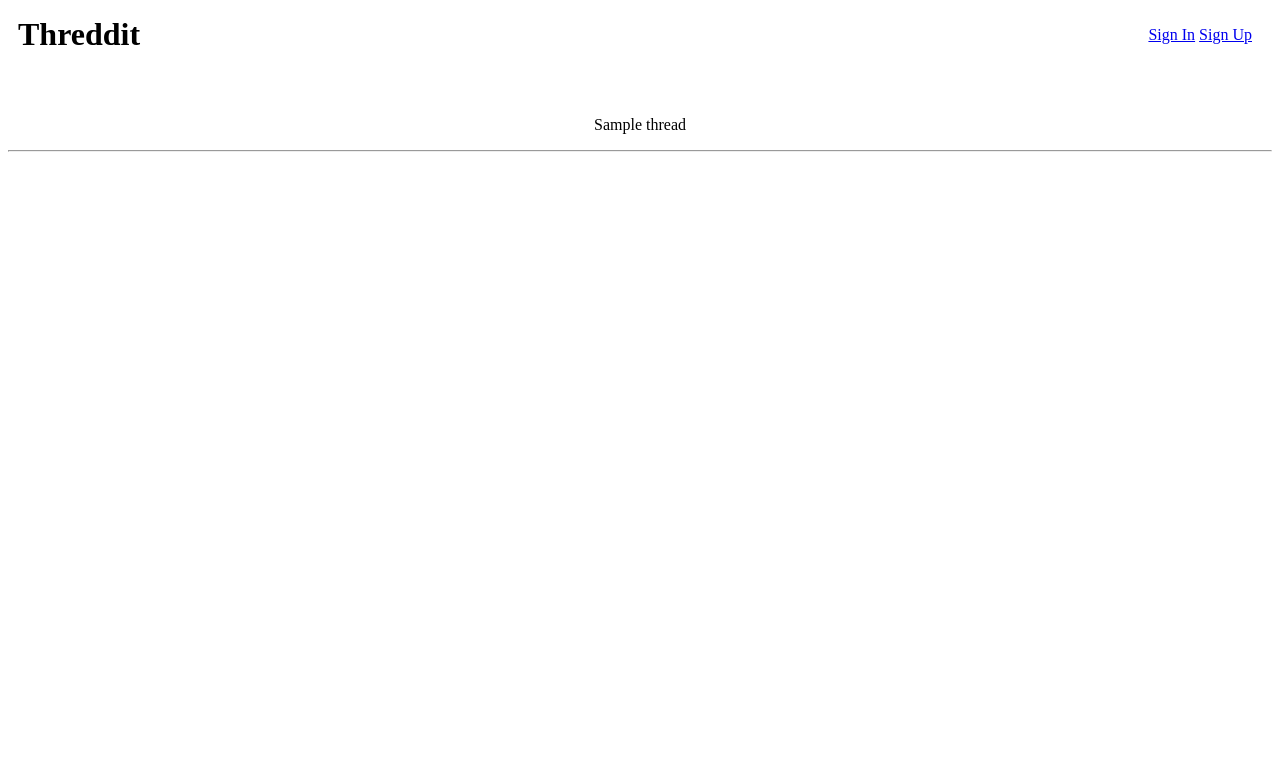
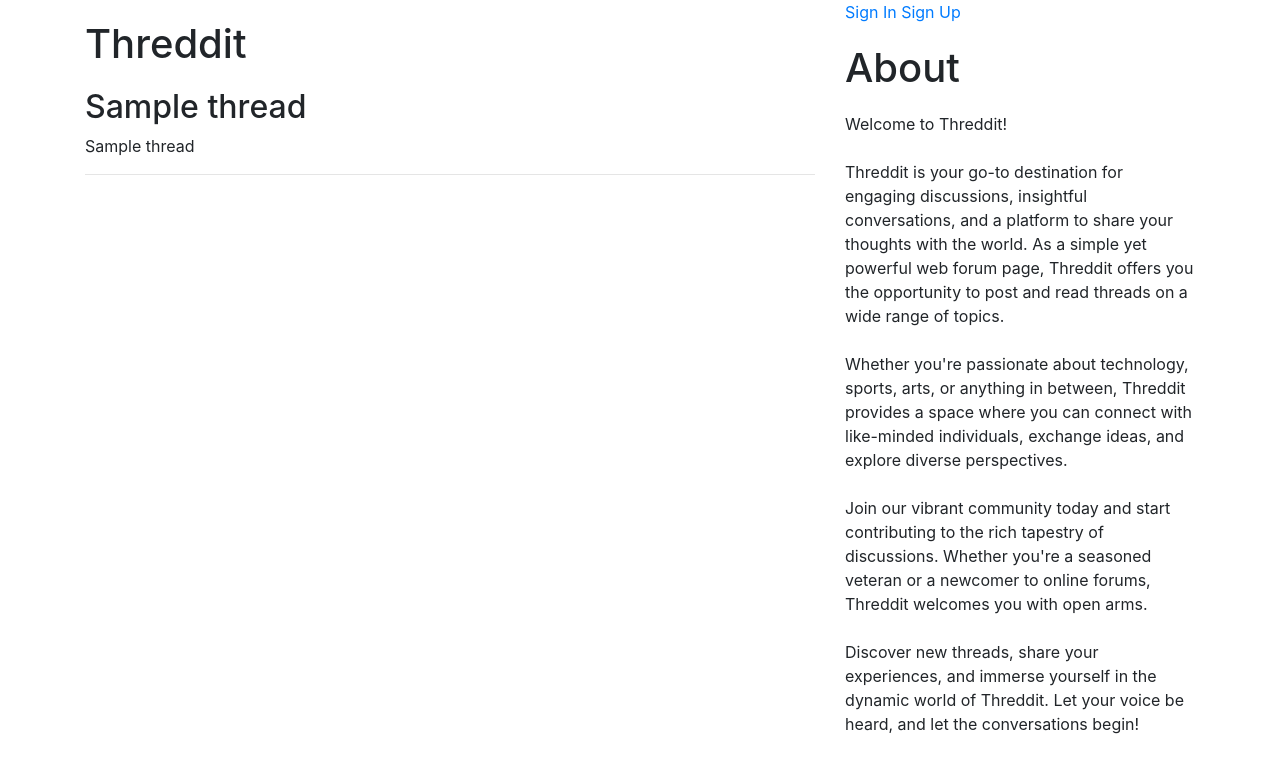
Before and after one commit to tukkimiesjonni/cybersecurityproject1, a Flask app: template templates/home.html in a window 1280 px wide. Shown: the top 775 px of the page. Run offline with Flask 3, Linux system fonts and the light colour scheme; the template is opened without the code that fills it: most values are stand-ins (such as "Sample title", 1, 10 or a date in 2020); some libraries are stand-ins or nearby versions.

Commit message:
Modified the template so it uses bootstrap CSS. Added About text

```diff
--- a/templates/home.html
+++ b/templates/home.html
@@ -2,13 +2,47 @@
 <html>
     <head>
         <meta charset="UTF-8">
-        <meta name="viewport" content="width=device-width, initial-scale=1">
-        <link rel="stylesheet" type="text/css" href="static/styles_home.css">
-        <!--Insert comments here-->
-        <title>TestApp</title>
+        <meta name="viewport" content="width=device-width, initial-scale=1, shrink-to-fit=no">
+        <link rel="stylesheet" href="https://stackpath.bootstrapcdn.com/bootstrap/4.5.0/css/bootstrap.min.css">
+        <style>
+            h1 {
+                margin-top: 20px;
+                margin-bottom: 20px;
+            }
+            .threads p {
+                word-wrap: break-word;
+            }
+            form {
+                margin-bottom: 20px;
+            }
+        </style>
+        <title>Threddit</title>
     </head>
     <body>
+        <div class="container">
+            <div class="row">
+                <div class="col-8">
                     <h1>Threddit</h1>
+                    {% if session.username %}
+                    <div class="new-thread-button">
+                        <form action="/new_thread">
+                            <input type="submit" value="New Thread">
+                        </form>
+                     </div>
+                    {% endif%}
+                    <div class="threads">
+                        {% for thread in threads %}
+                        <h2>
+                            {{thread[1]}}
+                        </h2>
+                        <p>
+                            {{thread[2]}}
+                        </p>
+                        <hr>
+                        {% endfor %}
+                    </div>
+                </div>
+                <div class="col-4">
                     <div class="redirect-links">
                         {% if not session.username %}
                         <a href="/login">Sign In<a/>
@@ -24,25 +58,22 @@
                         <p>You are logged in as {{ session.username }}</p>
                         {% endif %}
                     </div>
-        {% if session.username %}
-        <div class="new-thread-button">
-            <form action="/new_thread">
-                <input type="submit" value="New Thread">
-            </form>
+                    <div class="about">
+                        <h1>About</h1>
+                        <p>
+                            Welcome to Threddit!<br><br>
+
+                            Threddit is your go-to destination for engaging discussions, insightful conversations, and a platform to share your thoughts with the world. As a simple yet powerful web forum page, Threddit offers you the opportunity to post and read threads on a wide range of topics.<br><br>
+
+                            Whether you're passionate about technology, sports, arts, or anything in between, Threddit provides a space where you can connect with like-minded individuals, exchange ideas, and explore diverse perspectives.<br><br>
+
+                            Join our vibrant community today and start contributing to the rich tapestry of discussions. Whether you're a seasoned veteran or a newcomer to online forums, Threddit welcomes you with open arms.<br><br>
+
+                            Discover new threads, share your experiences, and immerse yourself in the dynamic world of Threddit. Let your voice be heard, and let the conversations begin!<br><br>
+                        </p>
                     </div>
-        {% endif%}
-        <center>
-            <div class="threads">
-                {% for thread in threads %}
-                <p>
-                    {{thread}}
-                </p>
-                <hr>
-                {% endfor %}
                 </div>
-        </center>
-    <!--Insert threads here...-->
-    <!--List of threads, sorting system?-->
-    <!--Votes? Upvotes, Downvotes?-->
+            </div>
+        </div>
     </body>
 </html>
```
Lines whose indentation alone changed are shown as unchanged.
